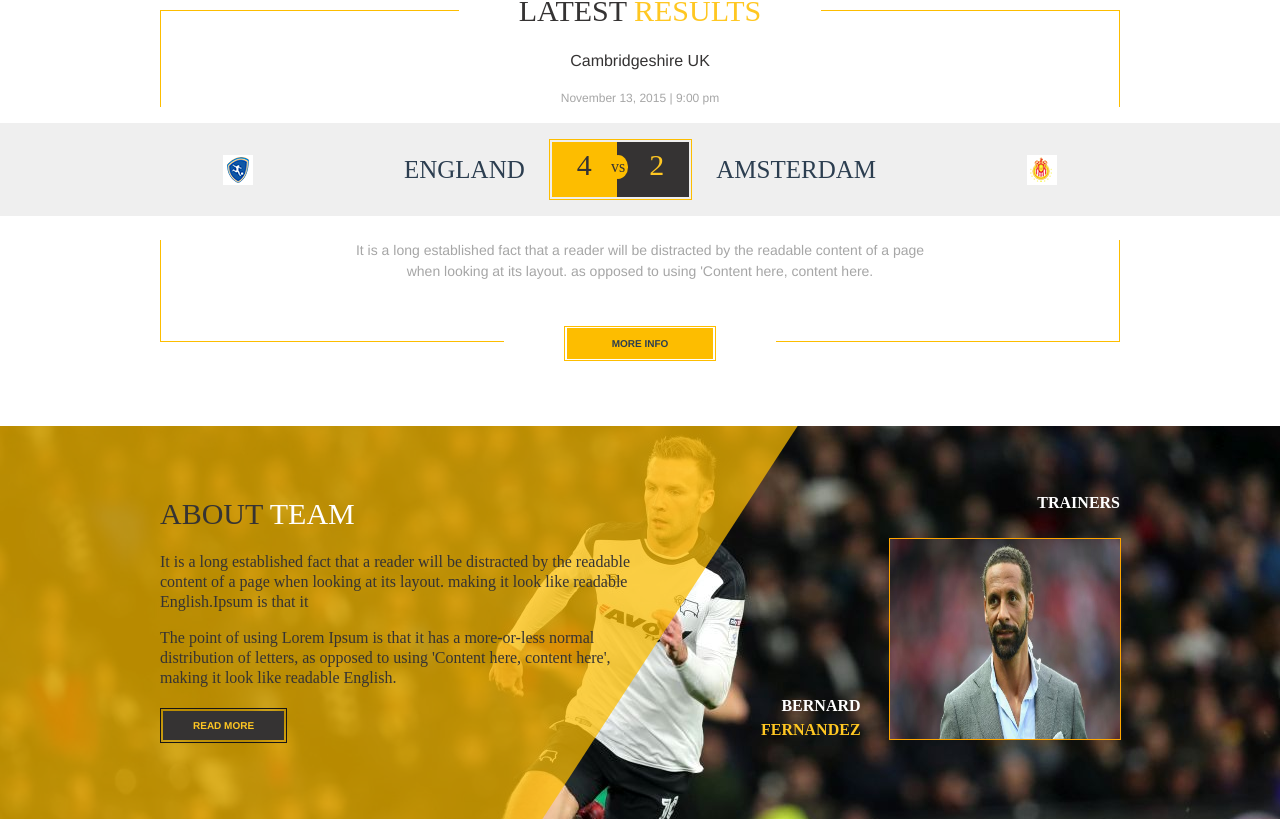
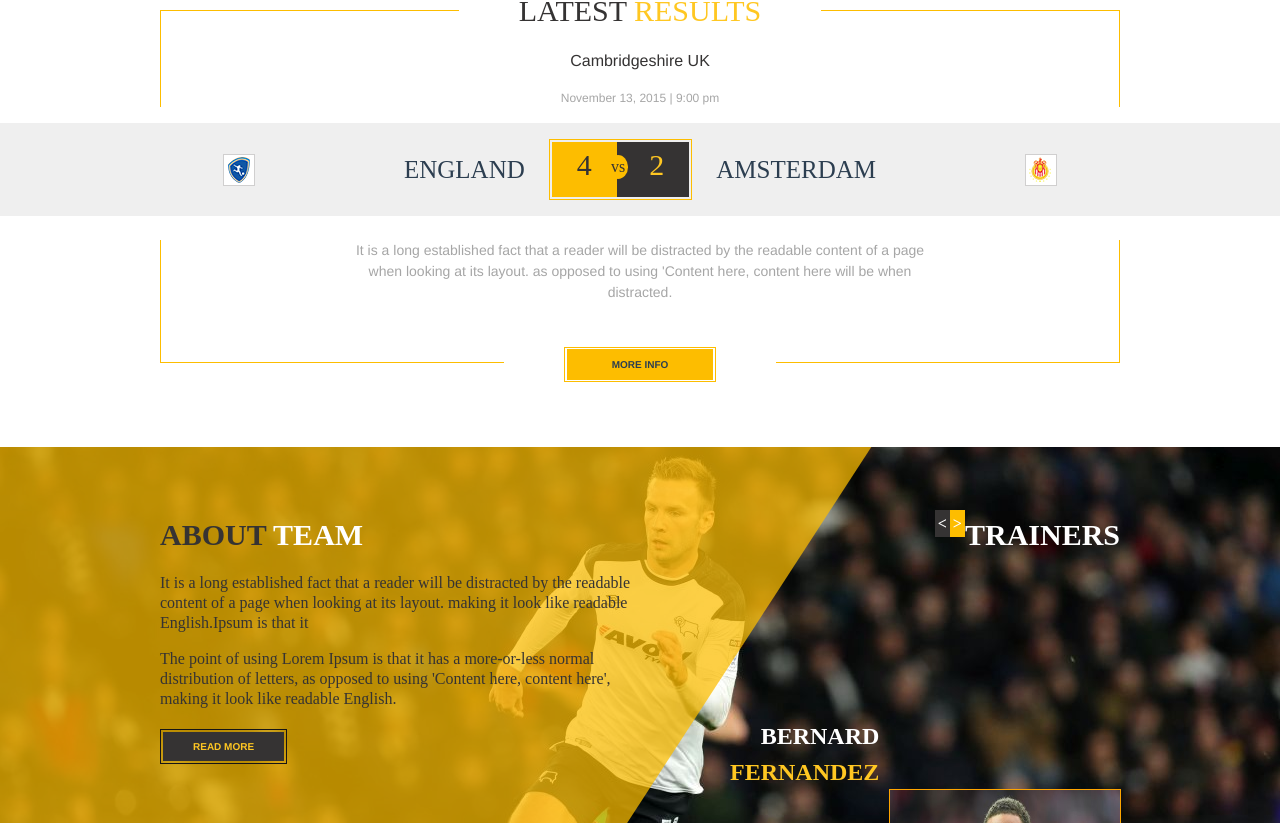
Before and after one commit to sarasnmsp21/sport, a Vue app: page /#/sport in a window 1280 px wide. Shown: the part 677-1500 px from the top of the page. Built offline with nearby package versions, Linux system fonts and the light colour scheme.

Commit message:
result changes

```diff
--- a/src/components/About.vue
+++ b/src/components/About.vue
@@ -2,7 +2,7 @@
   <div class=" about-bg">
     <div class="d-flex justify-content-between col-md-9 mx-auto p-0">
       <div class="text-left relative  col1-bg col-md-6">
-        <div class="work-sans mb-3 about-fontsize">
+        <div class="font-oswald600 mb-3 about-fontsize">
           <span class="color-midgray">ABOUT</span>
           <span class="color-white"> TEAM</span>
         </div>
@@ -30,7 +30,13 @@
           <span class="color-yellow font-oswald600 pr-3">FERNANDEZ</span>
         </div>
         <div class="text-white font-oswald600">
-          <div class="pb-4">TRAINERS</div>
+          <div>
+          <span>
+            <span class="bg-lightblack arrow-padding"><</span>
+            <span class="bg-orange arrow-padding">></span>
+          </span>
+          <div class="pb-4 about-fontsize float-right">TRAINERS</div>
+          </div>
           <div>
             <img
               src="../assets/images/sportman.jpg"
@@ -101,6 +107,9 @@
   z-index: 1;
   padding: 65px 0px 77px 0px;
 }
+.arrow-padding{
+  padding:5px 3px;
+}
 .para-lineheight {
   line-height: 20px;
 }
@@ -109,8 +118,9 @@
 }
 .float-text {
   float: left;
-  margin-left: 121px;
+  margin-left: 90px;
   vertical-align: bottom;
-  margin-top: 203px;
+  margin-top: 206px;
+  font-size: 24px;
 }
 </style>
--- a/src/components/latesresult.vue
+++ b/src/components/latesresult.vue
@@ -13,13 +13,14 @@
 
     <div class="mb-4 score-bg">
       <div class="col-md-9 mx-auto d-flex justify-content-between">
-      <div class="my-auto bg-white ml-5"><img src="../assets/images/eng-logo.png" alt=""></div>
+      <div class="my-auto bg-white ml-5 img-border"><img src="../assets/images/eng-logo.png" alt=""></div>
+
       <div class="d-flex p-3 font-oswald">
         <span class="my-auto mr-4 country-fontsize">ENGLAND</span>
         <!-- <div class="mb-3 score-font font-weight-bold">SCORE</div> -->
-        <span class="outline ">
-
-          <div>
+        <span>
+        <!-- <span class="text-center">Scored</span>           -->
+          <div class="outline ">
             <span class="vs-padding bg-orange color-midgray"><span class="num-font">4</span></span>
             <span class="vs-position color-midgray "> vs</span>
             <span class="vs-padding bg-lightblack color-yellow"><span class="num-font"> 2</span></span>
@@ -27,14 +28,14 @@
         </span>
         <span class=" my-auto ml-4 country-fontsize ">AMSTERDAM</span>
       </div>
-      <div class="my-auto bg-white mr-5"><img src="../assets/images/ame-logo.png" alt=""></div>
+      <div class="my-auto bg-white mr-5 img-border"><img src="../assets/images/ame-logo.png" alt=""></div>
     </div>
     </div>
     <div class="col-md-9 mx-auto fieldset2 color-lightgray date-fontsize mb-5">
       <div class="col-md-8 mx-auto">
       It is a long established fact that a reader will be distracted by the
       readable content of a page when looking at its layout. as opposed to using
-      'Content here, content here.
+      'Content here, content here will be when distracted.
       </div>
     </div>
     <span class="bg-white pl-pr text-more">
@@ -76,9 +77,6 @@
 .bg-orange {
   background-color: $color-yellow;
 }
-.bg-white {
-  background-color: $color-white;
-}
 .fieldset::before {
   content: "";
   border: solid $color-yellow;
@@ -110,7 +108,7 @@
 .fieldset.text-result {
   padding: 0 65px;
   background: $color-white;
-  font-size: 38px;
+  font-size: 2.375rem;
   text-transform: uppercase;
   display: inline-block;
   position: relative;
@@ -121,14 +119,14 @@
   z-index: 1;
 }
 .head-font-size {
-  font-size: 30px;
+  font-size: 1.875rem;
 }
 .place-font {
-  font-size: 16px;
+  font-size: 1rem;
   color: $color-mid-gray;
 }
 .tourdate-fontsize {
-  font-size: 12px;
+  font-size: 0.75rem;
 }
 .vs-position {
   border-radius: 50%;
@@ -136,12 +134,12 @@
   position: absolute;
   z-index: 1;
   text-align: center;
-      left: 448px;
-    padding: 0px 3px 0px 3px;
-    top: 32px;
+  left: 448px;
+  padding: 0px 3px 0px 3px;
+  top: 32px;
 }
 .score-font {
-  font-size: 10px;
+  font-size: 0.625rem;
   color: $color-light-gray;
 }
 .score-bg {
@@ -149,7 +147,7 @@
 }
 .btn-padding{
   padding: 10px 45px;
-    font-size: 10px;
+    font-size: 0.625rem;
     font-weight: bold;
 }
 .btn-border{
@@ -173,13 +171,16 @@
 }
 .num-font
 {
-  font-size: 30px;
+  font-size: 1.875rem;
 }
 .country-fontsize{
-  font-size: 25px;
+  font-size: 1.5625rem;
 }
 .mb-6{
   margin-bottom: 72px;
 }
+.img-border{
+  border:1px solid $color-social;
+}
 
 </style>
```
